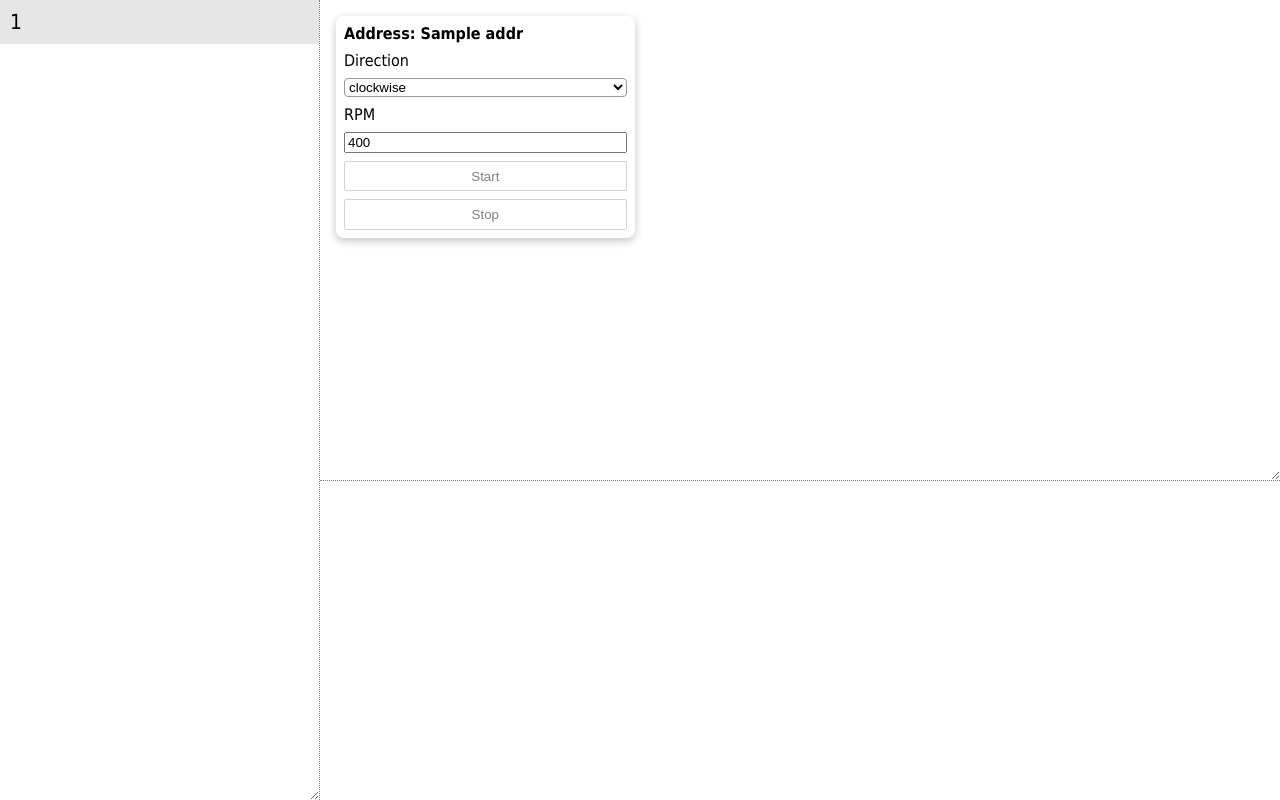
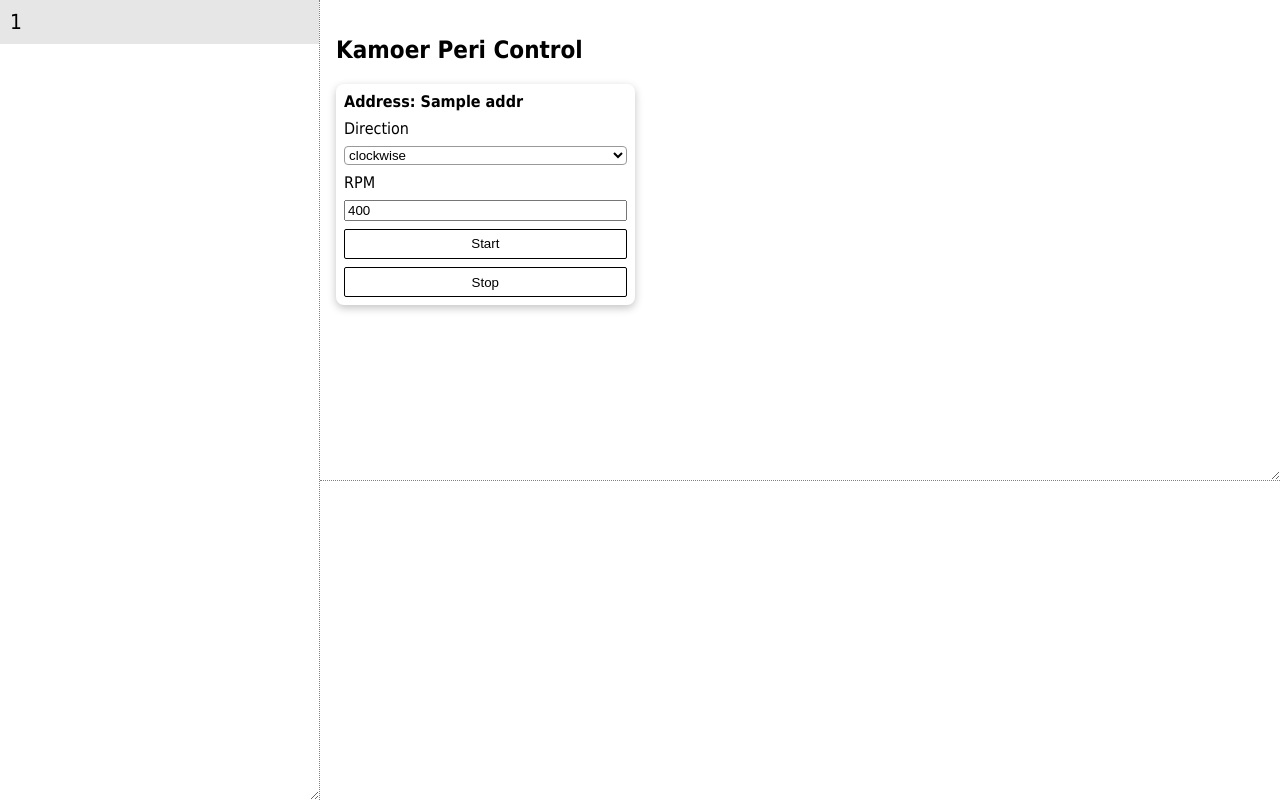
Before and after one commit to armobob74/pman, a Flask app: template PMAN_Server_Flask/website/templates/kamoer-peri/control.html in a window 1280 px wide. Run offline with Flask 3, Linux system fonts and the light colour scheme; the template is opened without the code that fills it: most values are stand-ins (such as "Sample title", 1, 10 or a date in 2020); parts of the project's set-up code (start-up, migrations or seed data) failed here and were passed over.

Commit message:
ui updates

```diff
--- a/PMAN_Server_Flask/website/templates/kamoer-peri/control.html
+++ b/PMAN_Server_Flask/website/templates/kamoer-peri/control.html
@@ -1,8 +1,6 @@
 {% extends "layout.html" %} {% block head%}
 <style type="text/css" media="screen">
 .pump-control-card{
-	_border: solid 3px gray;
-	_box-shadow: rgba(0, 0, 0, 0.16) 0px 1px 4px;
 	box-shadow: rgba(0, 0, 0, 0.24) 0px 3px 8px;
 	padding:0.5em;
 	display:flex;
@@ -19,11 +17,13 @@
 	font-weight: bold;
 }
 button {
-	border:solid 1px lightgray;
+	border:solid 1px black;
+	color:black;
 	border-radius:2px;
 }
 </style>
 {% endblock %} {% block content%}
+<h2>Kamoer Peri Control</h2>
 <div class="pump-control-container">
 {% for addr in addrs %}
   <div class="pump-control-card">
```
